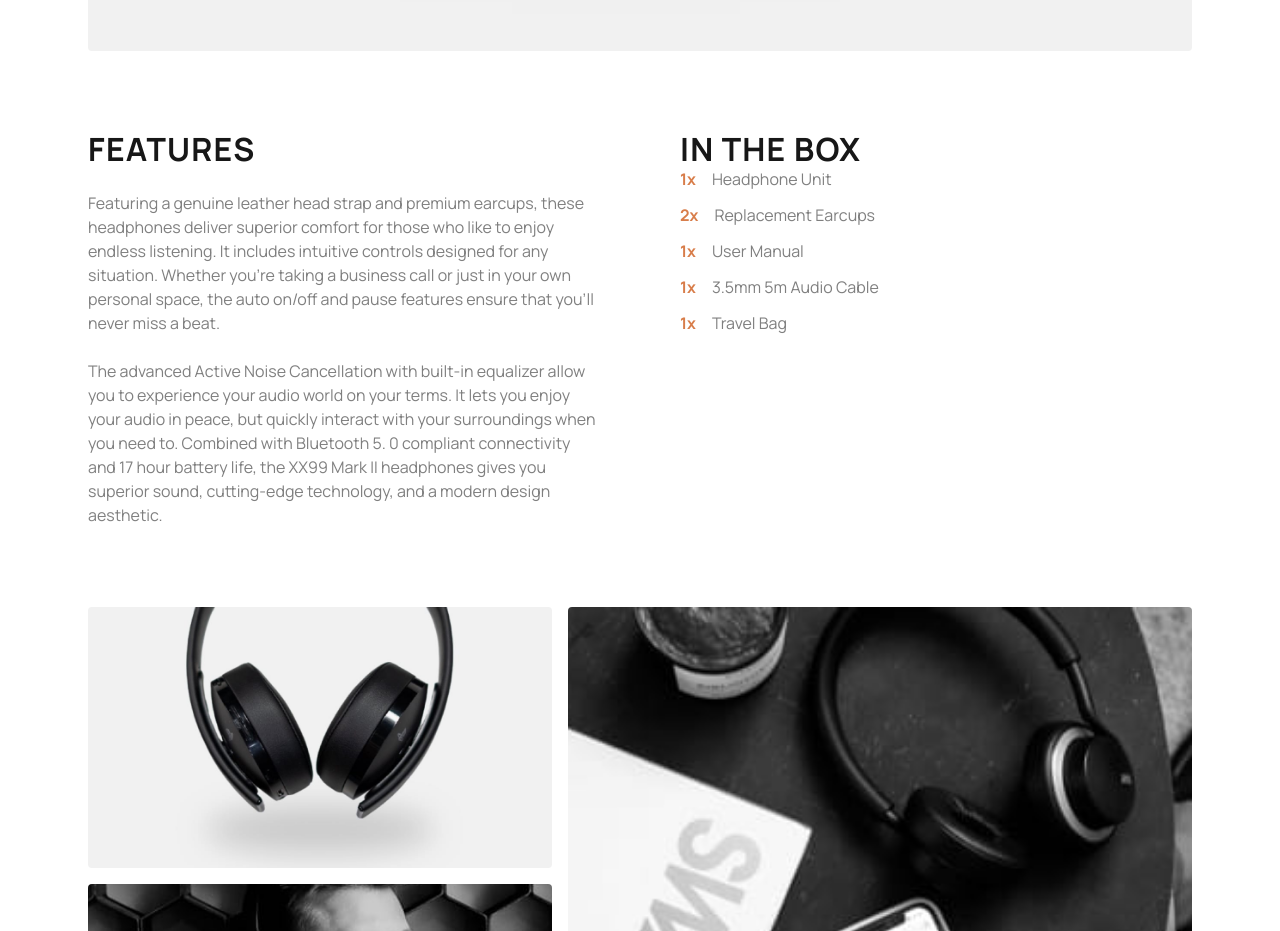
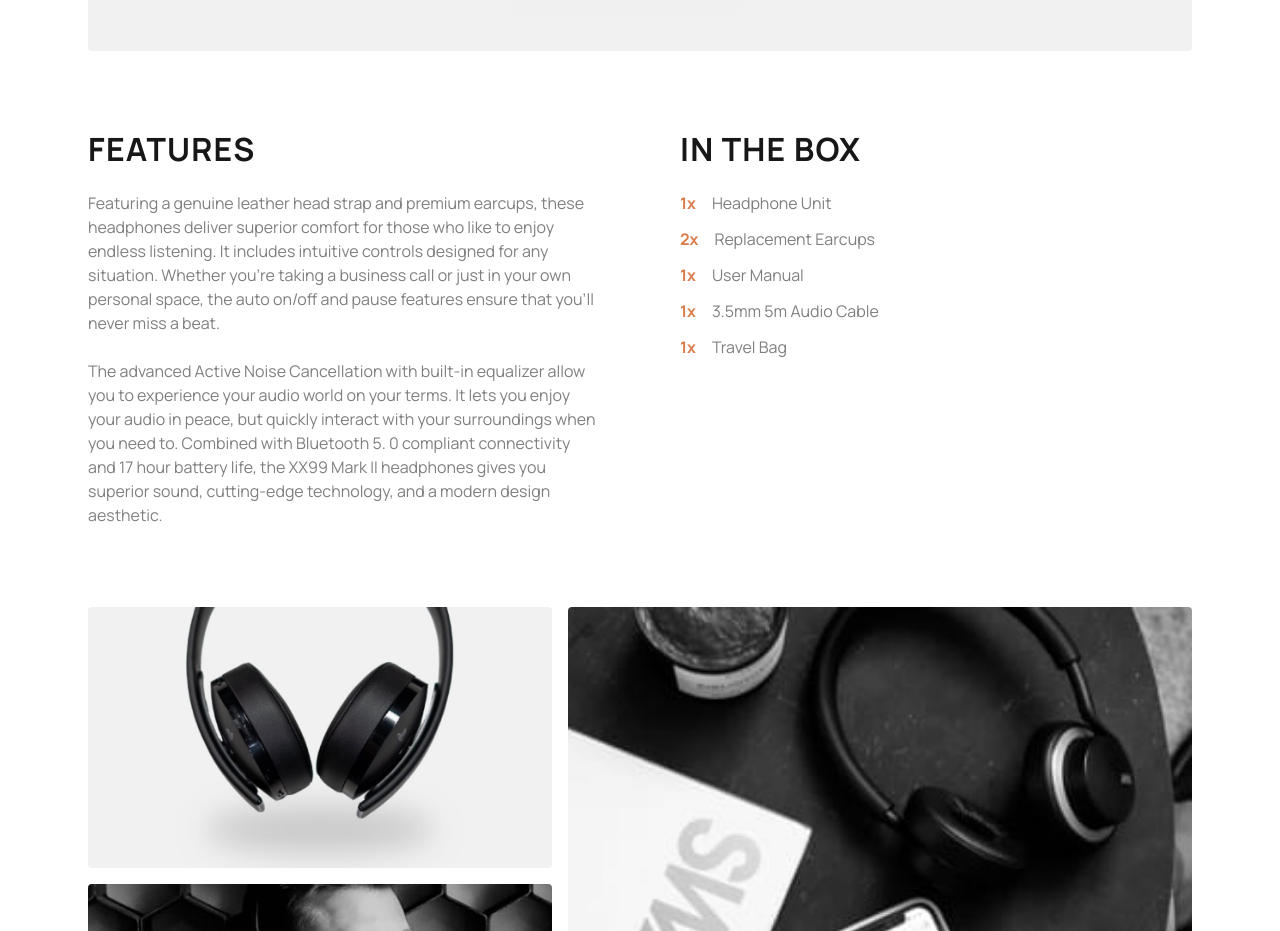
Before and after one commit to stephany247/audiophile, a Next.js app: page /headphones/xx99-mark-ii in a window 1280 px wide. Shown: the part 1200-2131 px from the top of the page. Built offline with nearby package versions, Linux system fonts and the light colour scheme; no server answers.

Commit message:
fix(cart): set item quantity on add to reflect NumberInput value
- add() now replaces existing item.qty with provided qty instead of incrementing
- updateQty guards against qty < 1

```diff
--- a/app/[category]/[product]/page.tsx
+++ b/app/[category]/[product]/page.tsx
@@ -86,7 +86,7 @@
         </section>
 
         {/* IN THE BOX */}
-        <section className="grid grid-cols-1 md:grid-cols-2 lg:grid-cols-1 gap-6 lg:gap-0 w-full">
+        <section className="grid grid-cols-1 md:grid-cols-2 lg:grid-cols-1 gap-6 w-full">
           <h6 className="uppercase text-h5! md:text-h3!">In the box</h6>{" "}
           <ul className="space-y-3">
             {item.in_the_box.map((i, idx) => (
--- a/stores/cart.ts
+++ b/stores/cart.ts
@@ -26,7 +26,7 @@
         if (exists) {
           set({
             items: get().items.map((i) =>
-              i.id === item.id ? { ...i, qty: i.qty + item.qty } : i
+              i.id === item.id ? { ...i, qty: item.qty } : i
             ),
           });
         } else {
@@ -36,7 +36,7 @@
       updateQty: (id, qty) =>
         set({
           items: get().items.map((i) =>
-            i.id === id ? { ...i, qty } : i
+            i.id === id ? { ...i, qty: Math.max(1, qty) } : i
           ),
         }),
       remove: (id) =>
```
